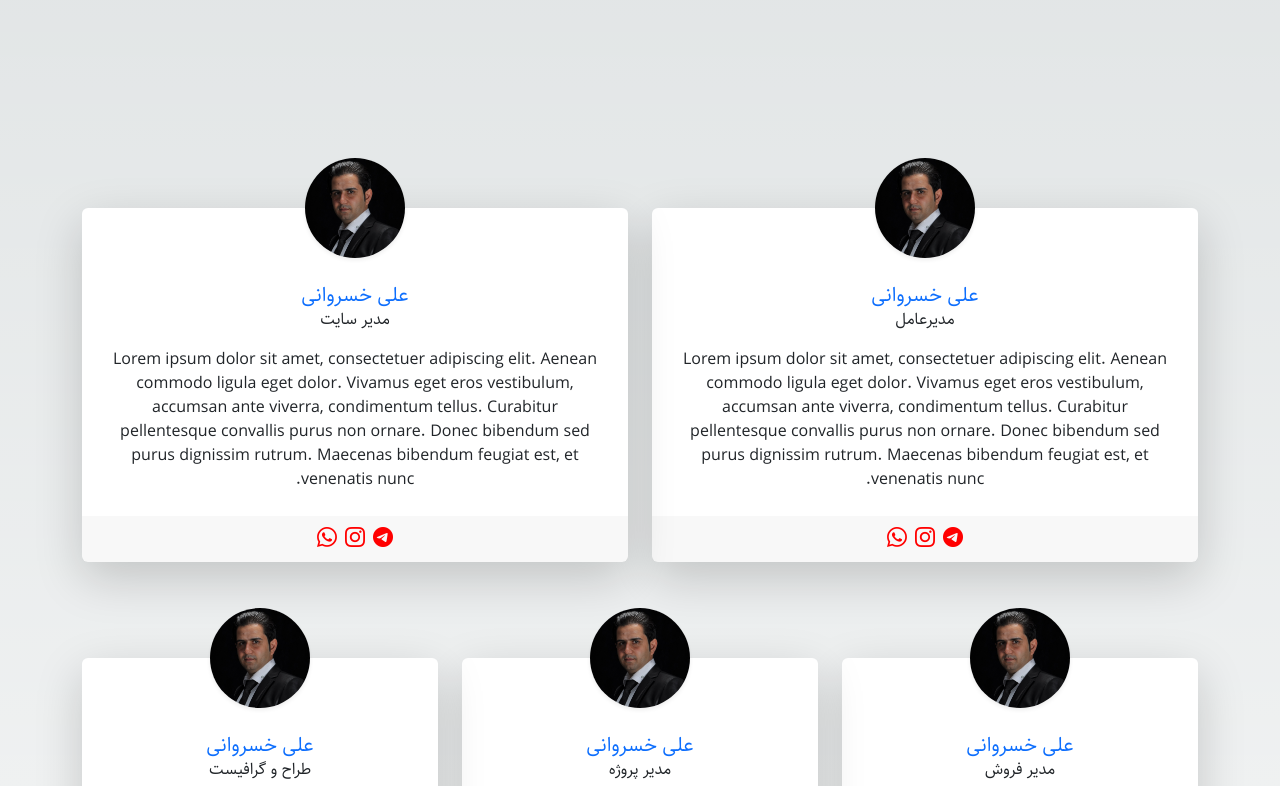
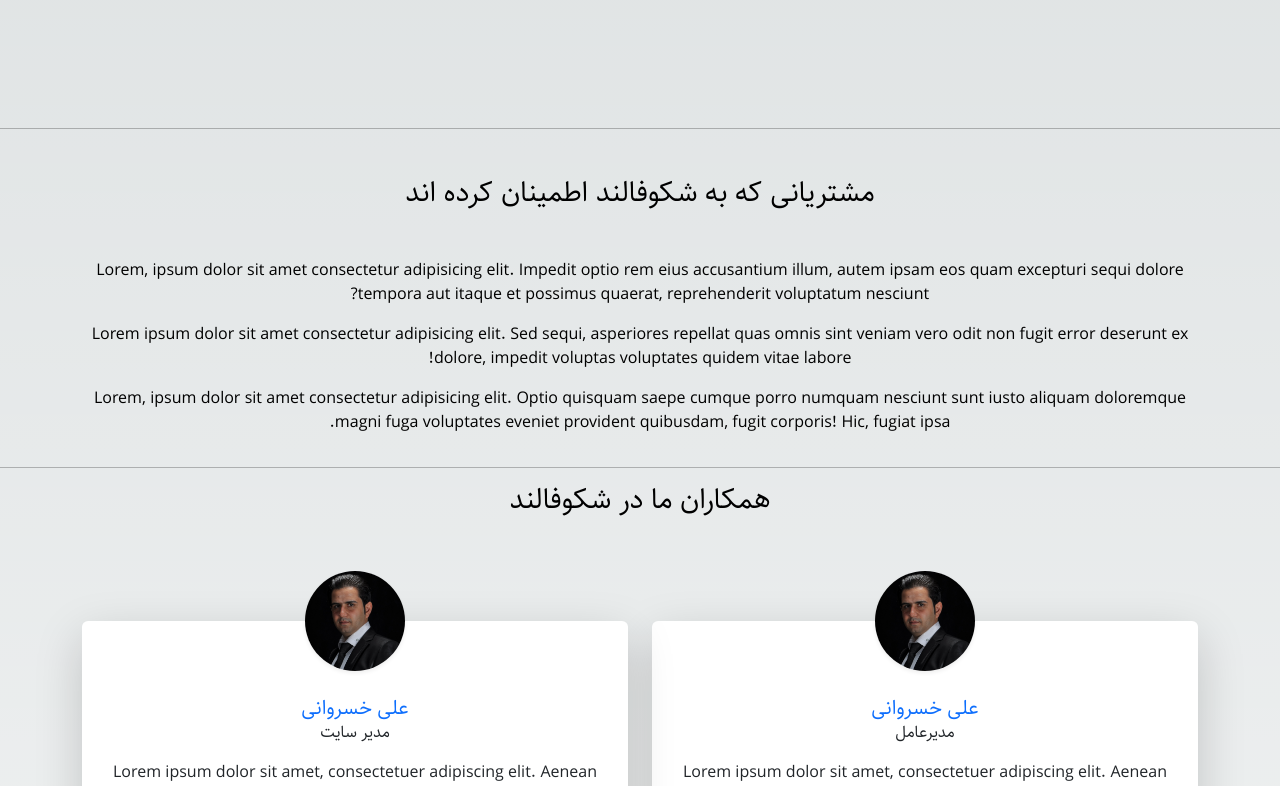
Before and after one commit to ali-khosravani/nextjs, a Next.js app: page / in a window 1280 px wide. Shown: the part 800-1586 px from the top of the page. Built offline with nearby package versions, Linux system fonts and the light colour scheme.

Commit message:
Add our customer

```diff
--- /dev/null
+++ b/app/components/customers/OurCustomers.tsx
@@ -0,0 +1,26 @@
+import React from 'react'
+import './Styled.css'
+
+const OurCustomers = () => {
+    return (
+        <>
+            <hr />
+            <div className="container">
+                <h3 className='my-5'>مشتریانی که به شکوفالند اطمینان کرده اند</h3>
+                <p className='overflow-wrap'>Lorem, ipsum dolor sit amet consectetur adipisicing elit. Impedit optio rem eius accusantium illum, autem ipsam eos quam excepturi sequi dolore tempora aut itaque et possimus quaerat, reprehenderit voluptatum nesciunt?</p>
+                <p>Lorem ipsum dolor sit amet consectetur adipisicing elit. Sed sequi, asperiores repellat quas omnis sint veniam vero odit non fugit error deserunt ex dolore, impedit voluptas voluptates quidem vitae labore!</p>
+                <p>Lorem, ipsum dolor sit amet consectetur adipisicing elit. Optio quisquam saepe cumque porro numquam nesciunt sunt iusto aliquam doloremque magni fuga voluptates eveniet provident quibusdam, fugit corporis! Hic, fugiat ipsa.</p>
+                <div className="container">
+                    <div className="row">
+                        <div className="col-auto">
+
+                        </div>
+
+                    </div>
+                </div>
+            </div>
+        </>
+    )
+}
+
+export default OurCustomers
--- a/app/components/team/Team.tsx
+++ b/app/components/team/OurTeam.tsx
@@ -4,9 +4,11 @@ import Image from 'next/image';
 import Ali from '@/public/images/Team/Ali-khosravani.jpg';
 import SocialMediaTeam from '../social_media/SocialMediaTeam';
 
-const Team = () => {
+const OurTeam = () => {
     return (
         <>
+        <hr />
+        <h3>همکاران ما در شکوفالند</h3>
             <section className="team-section py-5">
                 <div className="container">
                     <div className="row justify-content-center">
@@ -102,4 +104,4 @@ const Team = () => {
     )
 }
 
-export default Team
+export default OurTeam
--- a/app/components/ui/Navbar/Styled.css
+++ b/app/components/ui/Navbar/Styled.css
@@ -4,5 +4,5 @@
     left: 10px;
 }
 i {
-    color: red;
+    color: rgb(18, 93, 234);
 }
--- a/app/page.tsx
+++ b/app/page.tsx
@@ -1,7 +1,8 @@
 import { Footer } from "@/com/layout/Footer";
 import styles from "./page.module.css";
 import { Header } from '@/com/layout/Header'
-import Team from "@/com/team/Team";
+import OurTeam from "@/com/team/OurTeam";
+import OurCustomers from "./components/customers/OurCustomers";
 
 export default function Home() {
   return (
@@ -20,7 +21,8 @@ export default function Home() {
         </div>
 
       </main>
-      <Team />
+      <OurCustomers/>
+      <OurTeam />
       <Footer />
     </>
   );
```
Also changed, not shown: app/components/customers/Styled.css (added).
